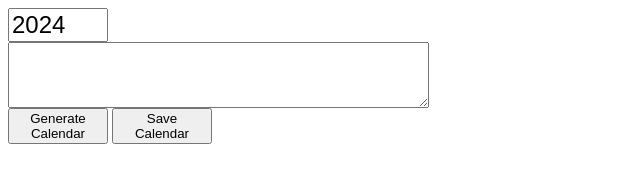
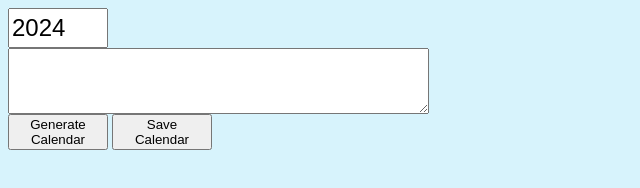
Before and after one commit to kyngon/minisites, a plain HTML site: page yearcal/index.html in a window 1280 px wide. Shown: the whole page, without its empty margins (0-640 px from the left). Drawn offline with Linux system fonts and the light colour scheme.

Commit message:
changed style

```diff
--- a/yearcal/index.html
+++ b/yearcal/index.html
@@ -2,10 +2,10 @@
     <head>
         <meta http-equiv="Content-Type" content="text/html; charset=utf-8"/>
         <title>Year Calendar</title>
-        <link rel="stylesheet" type="text/css">
+        <link rel="stylesheet" type="text/css" href="../stl.css">
     </head>
     <body>
-        <input type="number" id="yearinput" value="2024" style="font-size:18pt;width:100px;">
+        <input type="number" id="yearinput" value="2024" style="font-size:18pt;width:100px;height:40px">
         <br>
         <textarea id="datesinput" name="csvdates" rows="4" cols="50" value=""></textarea>
         <br>
```
